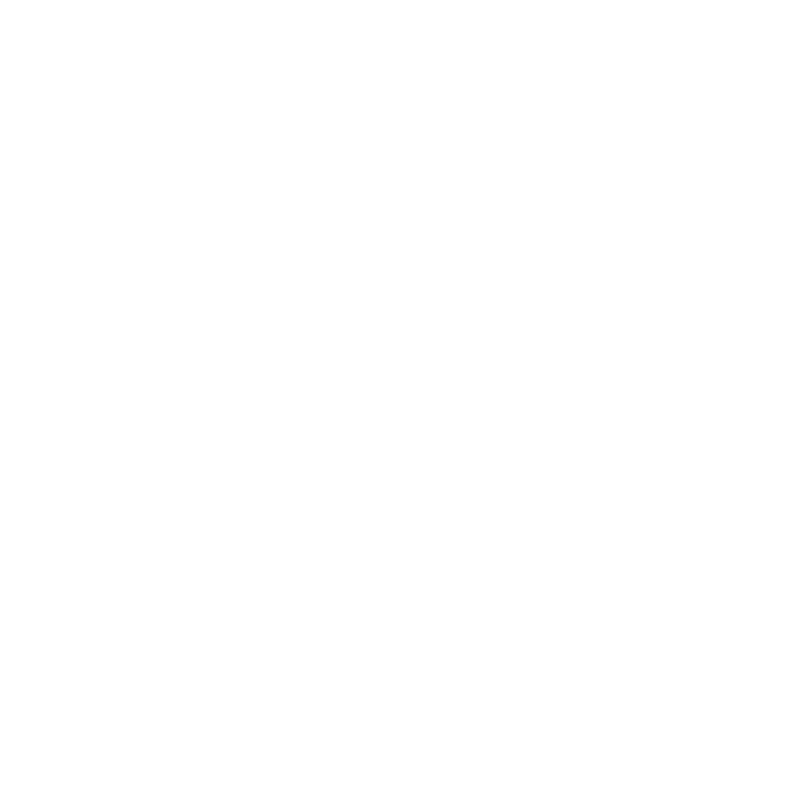
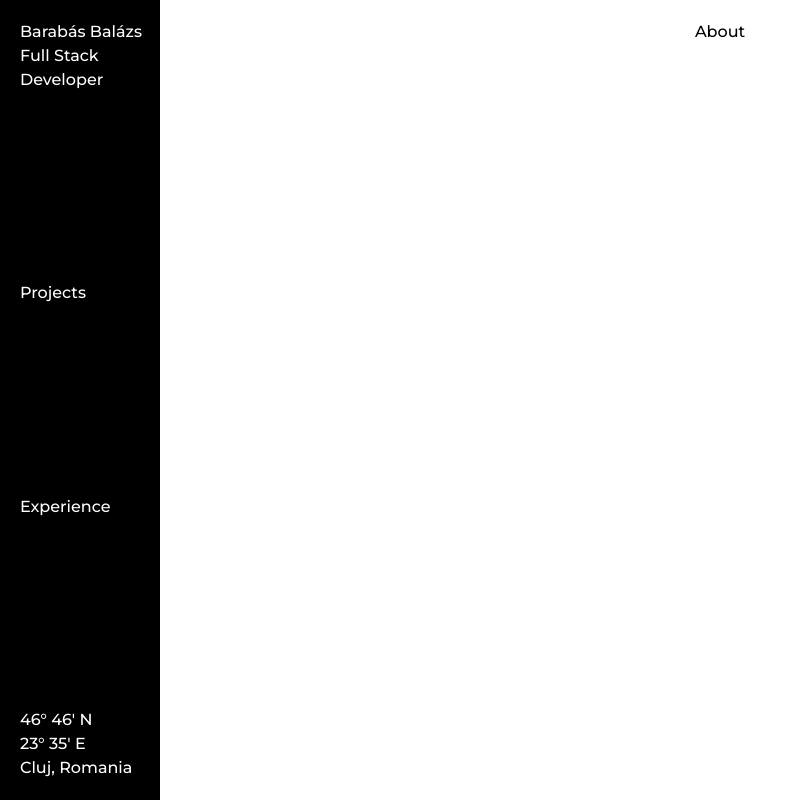
Before and after one commit to Barabasbalazs/personal-site, a Nuxt app: page /classic in a window 1280 px wide. Before the commit this address had no page. Shown: the top 800 px of the page, without its empty margins (0-788 px from the left). Built offline with nearby package versions, Linux system fonts and the light colour scheme.

Commit message:
switched up routes a little

```diff
--- a/constants/subpage-items.ts
+++ b/constants/subpage-items.ts
@@ -1,14 +1,11 @@
-import {
-  CardsMarqueeWrapper,
-  //ProjectsCardsWrapper,
-  //ExperienceWrapper,
-} from "#components";
+import { CardsMarqueeWrapper } from "#components";
 import type { ComponentOptionsMixin, DefineComponent, PublicProps } from "vue";
 
 interface SubPage {
   title: string;
   id: string;
-  content: DefineComponent<
+  content:
+    | DefineComponent<
         {},
         {},
         {},
@@ -22,7 +19,8 @@ interface SubPage {
         Readonly<globalThis.ExtractPropTypes<{}>>,
         {},
         {}
-  >;
+      >
+    | string;
 }
 
 export const subPages = [
@@ -31,14 +29,14 @@ export const subPages = [
     content: CardsMarqueeWrapper,
     id: "about",
   },
-  // {
-  //   title: "Projects",
-  //   content: ProjectsCardsWrapper,
-  //   id: "projects",
-  // },
-  // {
-  //   title: "Experience",
-  //   content: ExperienceWrapper,
-  //   id: "experience",
-  // },
+  {
+    title: "Projects",
+    content: "Projects content",
+    id: "projects",
+  },
+  {
+    title: "Experience",
+    content: "ExperienceWrapper",
+    id: "experience",
+  },
 ] as SubPage[];
--- a/layouts/alternative.vue
+++ /dev/null
@@ -1,7 +0,0 @@
-<template>
-  <div class="p-5 bg-black text-white md:h-screen">
-    <NuxtLayout name="cardwrapper" class="w-full h-full" cols>
-      <slot
-    /></NuxtLayout>
-  </div>
-</template>
--- a/layouts/cardwrapper.vue
+++ b/layouts/cardwrapper.vue
@@ -1,8 +1,5 @@
 <template>
-  <div
-    class="grid gap-5"
-    :class="`grid-${cols ? 'cols' : 'rows'}-1 md:grid-${cols ? 'cols' : 'rows'}-2`"
-  >
+  <div class="grid gap-5" :class="{ 'grid-cols-1 md:grid-cols-2': cols }">
     <slot />
   </div>
 </template>
--- /dev/null
+++ b/layouts/classic.vue
@@ -0,0 +1,36 @@
+<template>
+  <div class="font-medium relative">
+    <button
+      class="absolute top-6 w-5 left-4"
+      @click="isMobileSidebarVisible = !isMobileSidebarVisible"
+    >
+      <img src="/app/icons/menu.svg" alt="sidemenu" />
+    </button>
+    <PageSidebar class="hidden md:flex" />
+    <Transition name="fade" mode="out-in">
+      <PageSidebar
+        v-if="isMobileSidebarVisible"
+        class="md:hidden flex"
+        @hide-sidebar="isMobileSidebarVisible = false"
+      />
+    </Transition>
+
+    <slot />
+  </div>
+</template>
+
+<script setup lang="ts">
+const isMobileSidebarVisible = ref(false);
+</script>
+
+<style scoped>
+.fade-enter-active,
+.fade-leave-active {
+  transition: opacity 0.15s ease;
+}
+
+.fade-enter-from,
+.fade-leave-to {
+  opacity: 0;
+}
+</style>
--- a/layouts/default.vue
+++ b/layouts/default.vue
@@ -1,36 +1,7 @@
 <template>
-  <div class="font-medium relative">
-    <button
-      class="absolute top-6 w-5 left-4"
-      @click="isMobileSidebarVisible = !isMobileSidebarVisible"
-    >
-      <img src="/app/icons/menu.svg" alt="sidemenu" />
-    </button>
-    <PageSidebar class="hidden md:flex" />
-    <Transition name="fade" mode="out-in">
-      <PageSidebar
-        v-if="isMobileSidebarVisible"
-        class="md:hidden flex"
-        @hide-sidebar="isMobileSidebarVisible = false"
-      />
-    </Transition>
-
-    <slot />
+  <div class="p-5 bg-black text-white md:h-screen">
+    <NuxtLayout name="cardwrapper" class="w-full h-full" cols>
+      <slot
+    /></NuxtLayout>
   </div>
 </template>
-
-<script setup lang="ts">
-const isMobileSidebarVisible = ref(false);
-</script>
-
-<style scoped>
-.fade-enter-active,
-.fade-leave-active {
-  transition: opacity 0.15s ease;
-}
-
-.fade-enter-from,
-.fade-leave-to {
-  opacity: 0;
-}
-</style>
--- a/pages/alternative.vue
+++ /dev/null
@@ -1,6 +0,0 @@
-<template>
-  <NuxtLayout name="alternative">
-    <LeftSideWrapper />
-    <NuxtLayout name="card"> Right</NuxtLayout>
-  </NuxtLayout>
-</template>
--- /dev/null
+++ b/pages/classic.vue
@@ -0,0 +1,32 @@
+<template>
+  <NuxtLayout name="classic">
+    <NuxtLayout
+      v-for="({ title, content, id }, index) in subPages"
+      :id="id"
+      :key="index"
+      name="subpage"
+    >
+      <template #title>{{ title }}</template>
+      <template #content>
+        <template v-if="typeof content === 'string'">{{ content }}</template>
+        <component v-else :is="content" />
+      </template>
+    </NuxtLayout>
+  </NuxtLayout>
+</template>
+
+<script setup lang="ts">
+import { subPages } from "~/constants/subpage-items";
+
+useHead({
+  title: "Homepage - Barabás Balázs ",
+});
+
+onMounted(() =>
+  document.getElementById("about")?.scrollIntoView({
+    behavior: "smooth",
+    block: "start",
+    inline: "nearest",
+  })
+);
+</script>
--- a/pages/index.vue
+++ b/pages/index.vue
@@ -1,31 +1,6 @@
 <template>
   <NuxtLayout name="default">
-    <NuxtLayout
-      v-for="({ title, content, id }, index) in subPages"
-      :id="id"
-      :key="index"
-      name="subpage"
-    >
-      <template #title>{{ title }}</template>
-      <template #content>
-        <component :is="content" />
-      </template>
-    </NuxtLayout>
+    <LeftSideWrapper />
+    <NuxtLayout name="card"> Right</NuxtLayout>
   </NuxtLayout>
 </template>
-
-<script setup lang="ts">
-import { subPages } from "~/constants/subpage-items";
-
-useHead({
-  title: "Homepage - Barabás Balázs ",
-});
-
-onMounted(() =>
-  document.getElementById("about")?.scrollIntoView({
-    behavior: "smooth",
-    block: "start",
-    inline: "nearest",
-  }),
-);
-</script>
```
Lines whose indentation alone changed are shown as unchanged.
